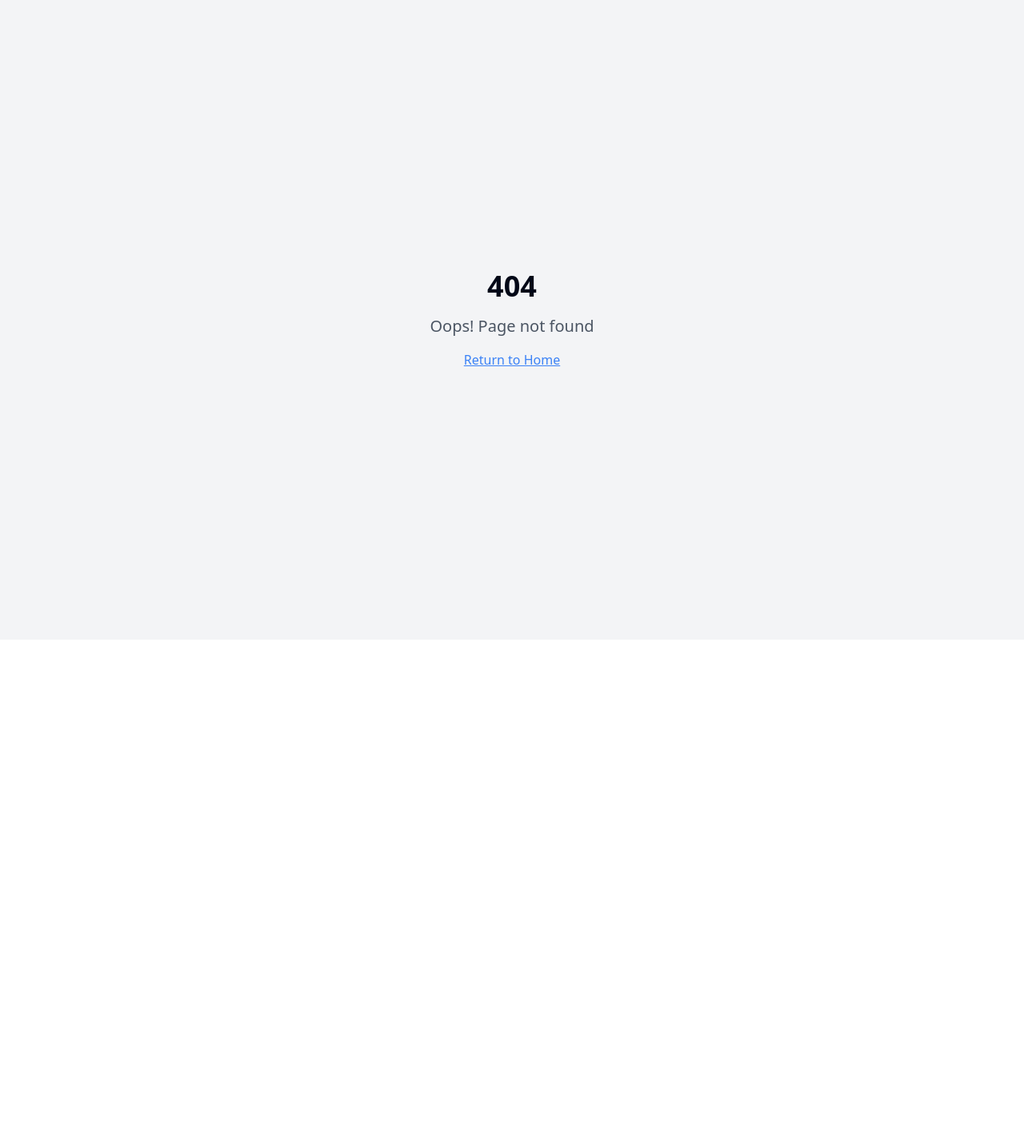
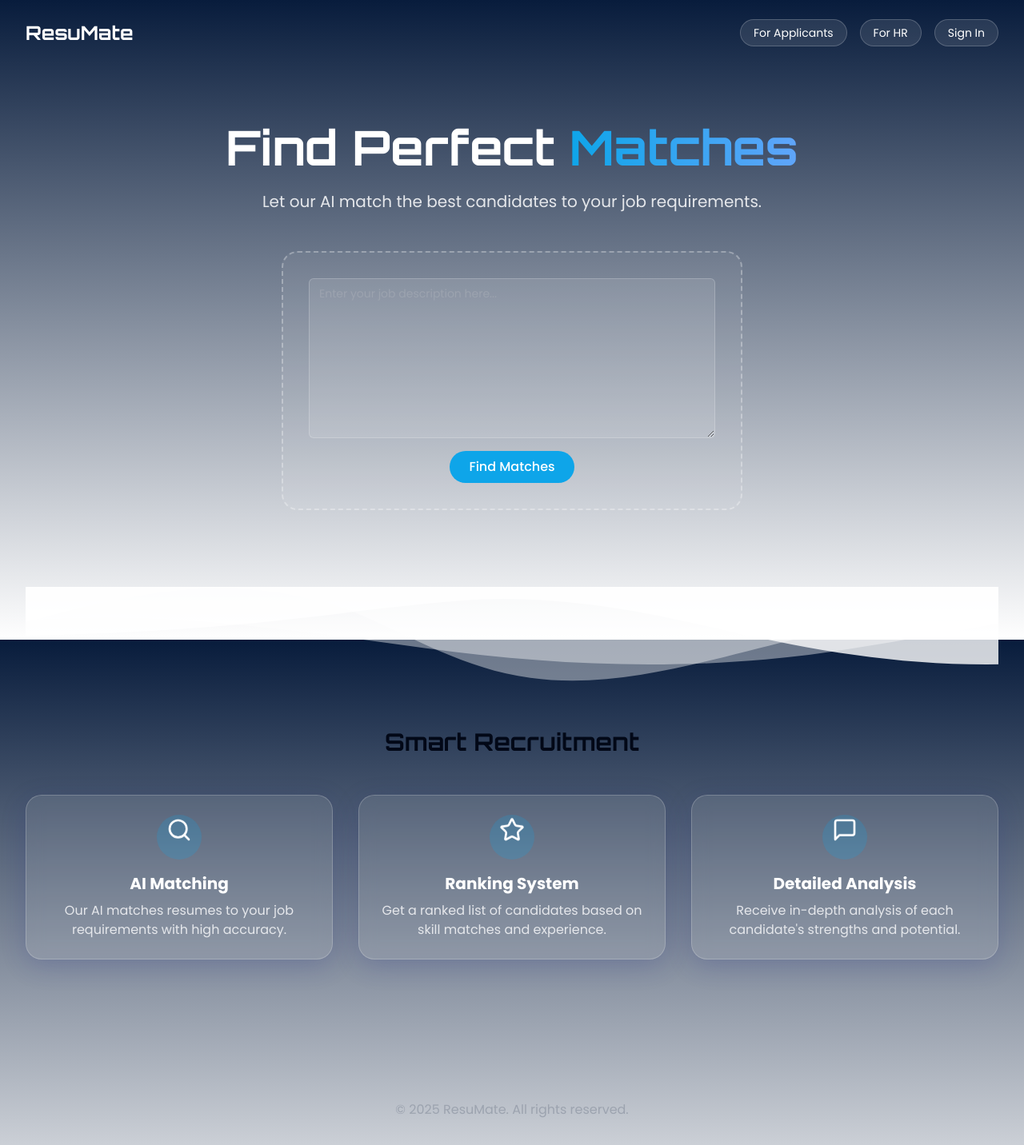
Before and after one commit to Dattakeshavan/resumate-stellar-interface, a React (Vite) app: page /hr in a window 1280 px wide. Before the commit this address had no page. Shown: the whole page at 80% size. Before the commit the page ends 800 px from the top, so only its background shows below. Built offline with nearby package versions, Linux system fonts and the light colour scheme.

Commit message:
feat: Implement applicant and HR pages
- Created separate pages for applicants and HR users.
- Added a job description input to the HR page.
- Implemented a navigation bar to access both pages from the main page.

```diff
--- a/src/App.tsx
+++ b/src/App.tsx
@@ -1,9 +1,12 @@
+
 import { Toaster } from "@/components/ui/toaster";
 import { Toaster as Sonner } from "@/components/ui/sonner";
 import { TooltipProvider } from "@/components/ui/tooltip";
 import { QueryClient, QueryClientProvider } from "@tanstack/react-query";
 import { BrowserRouter, Routes, Route } from "react-router-dom";
 import Index from "./pages/Index";
+import Applicant from "./pages/Applicant";
+import HR from "./pages/HR";
 import NotFound from "./pages/NotFound";
 
 const queryClient = new QueryClient();
@@ -16,7 +19,8 @@ const App = () => (
       <BrowserRouter>
         <Routes>
           <Route path="/" element={<Index />} />
-          {/* ADD ALL CUSTOM ROUTES ABOVE THE CATCH-ALL "*" ROUTE */}
+          <Route path="/applicant" element={<Applicant />} />
+          <Route path="/hr" element={<HR />} />
           <Route path="*" element={<NotFound />} />
         </Routes>
       </BrowserRouter>
--- /dev/null
+++ b/src/components/Navigation.tsx
@@ -0,0 +1,32 @@
+
+import React from 'react';
+import { Link } from 'react-router-dom';
+
+const Navigation = () => {
+  return (
+    <nav className="w-full max-w-7xl mx-auto pt-6 px-6 md:px-8">
+      <div className="flex justify-between items-center">
+        <Link to="/" className="font-orbitron font-bold text-2xl text-white">ResuMate</Link>
+        <div className="flex gap-4">
+          <Link
+            to="/applicant"
+            className="px-4 py-1.5 rounded-full bg-white bg-opacity-10 text-white border border-white border-opacity-20 hover:bg-opacity-20 transition-all text-sm"
+          >
+            For Applicants
+          </Link>
+          <Link
+            to="/hr"
+            className="px-4 py-1.5 rounded-full bg-white bg-opacity-10 text-white border border-white border-opacity-20 hover:bg-opacity-20 transition-all text-sm"
+          >
+            For HR
+          </Link>
+          <button className="px-4 py-1.5 rounded-full bg-white bg-opacity-10 text-white border border-white border-opacity-20 hover:bg-opacity-20 transition-all text-sm">
+            Sign In
+          </button>
+        </div>
+      </div>
+    </nav>
+  );
+};
+
+export default Navigation;
--- /dev/null
+++ b/src/pages/Applicant.tsx
@@ -0,0 +1,64 @@
+
+import React from 'react';
+import Navigation from '@/components/Navigation';
+import ResumeUploader from '@/components/ResumeUploader';
+import WaveDivider from '@/components/WaveDivider';
+import FeatureCard from '@/components/FeatureCard';
+import { Search, Star, MessageSquare } from 'lucide-react';
+
+const Applicant = () => {
+  return (
+    <div className="min-h-screen bg-blue-gradient font-poppins overflow-hidden">
+      <Navigation />
+
+      <main className="w-full max-w-7xl mx-auto px-6 md:px-8 py-16 md:py-24">
+        <div className="text-center max-w-3xl mx-auto animate-fade-in opacity-0">
+          <h1 className="text-4xl md:text-6xl font-bold font-orbitron text-white mb-6 leading-tight">
+            Optimize Your <span className="bg-clip-text text-transparent bg-gradient-to-r from-resumate-highlight to-blue-400">Resume</span>
+          </h1>
+          <p className="text-lg md:text-xl text-gray-200 mb-12">
+            Get instant AI-powered feedback and improve your chances of landing your dream job.
+          </p>
+        </div>
+
+        <div className="max-w-xl mx-auto mb-24">
+          <ResumeUploader />
+        </div>
+
+        <WaveDivider />
+
+        <div className="py-12">
+          <h2 className="text-3xl font-bold text-center mb-12 font-orbitron animate-fade-in opacity-0" style={{ animationDelay: '300ms' }}>
+            Enhance Your Job Search
+          </h2>
+          <div className="grid grid-cols-1 md:grid-cols-3 gap-8">
+            <FeatureCard
+              title="Smart Analysis"
+              description="Our AI scans your resume and provides detailed insights on strengths and improvement areas."
+              icon={Search}
+              delay={400}
+            />
+            <FeatureCard
+              title="Match Score"
+              description="See how well your resume matches job descriptions with our intelligent scoring system."
+              icon={Star}
+              delay={600}
+            />
+            <FeatureCard
+              title="Instant Feedback"
+              description="Receive personalized suggestions to optimize your resume for ATS and recruiters."
+              icon={MessageSquare}
+              delay={800}
+            />
+          </div>
+        </div>
+      </main>
+
+      <footer className="w-full max-w-7xl mx-auto px-6 py-8 text-center text-gray-400">
+        <p>© 2025 ResuMate. All rights reserved.</p>
+      </footer>
+    </div>
+  );
+};
+
+export default Applicant;
--- /dev/null
+++ b/src/pages/HR.tsx
@@ -0,0 +1,78 @@
+
+import React, { useState } from 'react';
+import { Textarea } from '@/components/ui/textarea';
+import Navigation from '@/components/Navigation';
+import WaveDivider from '@/components/WaveDivider';
+import FeatureCard from '@/components/FeatureCard';
+import { Search, Star, MessageSquare } from 'lucide-react';
+
+const HR = () => {
+  const [jobDescription, setJobDescription] = useState('');
+
+  return (
+    <div className="min-h-screen bg-blue-gradient font-poppins overflow-hidden">
+      <Navigation />
+
+      <main className="w-full max-w-7xl mx-auto px-6 md:px-8 py-16 md:py-24">
+        <div className="text-center max-w-3xl mx-auto animate-fade-in opacity-0">
+          <h1 className="text-4xl md:text-6xl font-bold font-orbitron text-white mb-6 leading-tight">
+            Find Perfect <span className="bg-clip-text text-transparent bg-gradient-to-r from-resumate-highlight to-blue-400">Matches</span>
+          </h1>
+          <p className="text-lg md:text-xl text-gray-200 mb-12">
+            Let our AI match the best candidates to your job requirements.
+          </p>
+        </div>
+
+        <div className="max-w-xl mx-auto mb-24">
+          <div className="animate-fade-in opacity-0" style={{ animationDelay: '600ms' }}>
+            <div className="border-2 border-dashed rounded-xl p-8 text-center transition-all duration-300 backdrop-blur-md bg-white bg-opacity-5 hover:bg-opacity-10 border-white border-opacity-30 hover:animate-pulse-glow">
+              <Textarea
+                placeholder="Enter your job description here..."
+                className="min-h-[200px] bg-white bg-opacity-10 border-white border-opacity-20 text-white placeholder:text-gray-400"
+                value={jobDescription}
+                onChange={(e) => setJobDescription(e.target.value)}
+              />
+              <button className="mt-4 px-6 py-2 bg-resumate-highlight rounded-full text-white font-medium hover:bg-opacity-90 transition-all">
+                Find Matches
+              </button>
+            </div>
+          </div>
+        </div>
+
+        <WaveDivider />
+
+        <div className="py-12">
+          <h2 className="text-3xl font-bold text-center mb-12 font-orbitron animate-fade-in opacity-0" style={{ animationDelay: '300ms' }}>
+            Smart Recruitment
+          </h2>
+          <div className="grid grid-cols-1 md:grid-cols-3 gap-8">
+            <FeatureCard
+              title="AI Matching"
+              description="Our AI matches resumes to your job requirements with high accuracy."
+              icon={Search}
+              delay={400}
+            />
+            <FeatureCard
+              title="Ranking System"
+              description="Get a ranked list of candidates based on skill matches and experience."
+              icon={Star}
+              delay={600}
+            />
+            <FeatureCard
+              title="Detailed Analysis"
+              description="Receive in-depth analysis of each candidate's strengths and potential."
+              icon={MessageSquare}
+              delay={800}
+            />
+          </div>
+        </div>
+      </main>
+
+      <footer className="w-full max-w-7xl mx-auto px-6 py-8 text-center text-gray-400">
+        <p>© 2025 ResuMate. All rights reserved.</p>
+      </footer>
+    </div>
+  );
+};
+
+export default HR;
--- a/src/pages/Index.tsx
+++ b/src/pages/Index.tsx
@@ -1,22 +1,17 @@
 
 import React from 'react';
+import { useNavigate } from 'react-router-dom';
 import { Search, Star, MessageSquare } from 'lucide-react';
+import Navigation from '@/components/Navigation';
 import FeatureCard from '@/components/FeatureCard';
-import ResumeUploader from '@/components/ResumeUploader';
 import WaveDivider from '@/components/WaveDivider';
 
 const Index = () => {
+  const navigate = useNavigate();
+
   return (
     <div className="min-h-screen bg-blue-gradient font-poppins overflow-hidden">
-      {/* Header Section */}
-      <header className="w-full max-w-7xl mx-auto pt-10 px-6 md:px-8">
-        <div className="flex justify-between items-center">
-          <h1 className="font-orbitron font-bold text-2xl text-white">ResuMate</h1>
-          <button className="px-4 py-1.5 rounded-full bg-white bg-opacity-10 text-white border border-white border-opacity-20 hover:bg-opacity-20 transition-all text-sm">
-            Sign In
-          </button>
-        </div>
-      </header>
+      <Navigation />
 
       {/* Hero Section */}
       <main className="w-full max-w-7xl mx-auto px-6 md:px-8 py-16 md:py-24">
@@ -27,11 +22,21 @@ const Index = () => {
           <p className="text-lg md:text-xl text-gray-200 mb-12">
             Unlock career opportunities with intelligent resume analysis, feedback, and job matching powered by advanced AI.
           </p>
-        </div>
 
-        {/* Upload Section */}
-        <div className="max-w-xl mx-auto mb-24">
-          <ResumeUploader />
+          <div className="flex flex-col sm:flex-row gap-4 justify-center">
+            <button
+              onClick={() => navigate('/applicant')}
+              className="px-8 py-3 rounded-full bg-resumate-highlight text-white font-medium hover:bg-opacity-90 transition-all"
+            >
+              Upload Your Resume
+            </button>
+            <button
+              onClick={() => navigate('/hr')}
+              className="px-8 py-3 rounded-full bg-white bg-opacity-10 text-white border border-white border-opacity-20 hover:bg-opacity-20 transition-all"
+            >
+              Post a Job
+            </button>
+          </div>
         </div>
 
         <WaveDivider />
@@ -39,24 +44,24 @@ const Index = () => {
         {/* Features Section */}
         <div className="py-12">
           <h2 className="text-3xl font-bold text-center mb-12 font-orbitron animate-fade-in opacity-0" style={{ animationDelay: '300ms' }}>
-            Enhance Your Job Search
+            Why Choose ResuMate
           </h2>
           <div className="grid grid-cols-1 md:grid-cols-3 gap-8">
             <FeatureCard
               title="Smart Analysis"
-              description="Our AI scans your resume and provides detailed insights on strengths and improvement areas."
+              description="Our AI scans resumes and job descriptions to find the perfect match."
               icon={Search}
               delay={400}
             />
             <FeatureCard
               title="Match Score"
-              description="See how well your resume matches job descriptions with our intelligent scoring system."
+              description="Get accurate matching scores between candidates and job requirements."
               icon={Star}
               delay={600}
             />
             <FeatureCard
               title="Instant Feedback"
-              description="Receive personalized suggestions to optimize your resume for ATS and recruiters."
+              description="Receive detailed insights and suggestions for both parties."
               icon={MessageSquare}
               delay={800}
             />
@@ -64,7 +69,6 @@ const Index = () => {
         </div>
       </main>
 
-      {/* Footer */}
       <footer className="w-full max-w-7xl mx-auto px-6 py-8 text-center text-gray-400">
         <p>© 2025 ResuMate. All rights reserved.</p>
       </footer>
```
